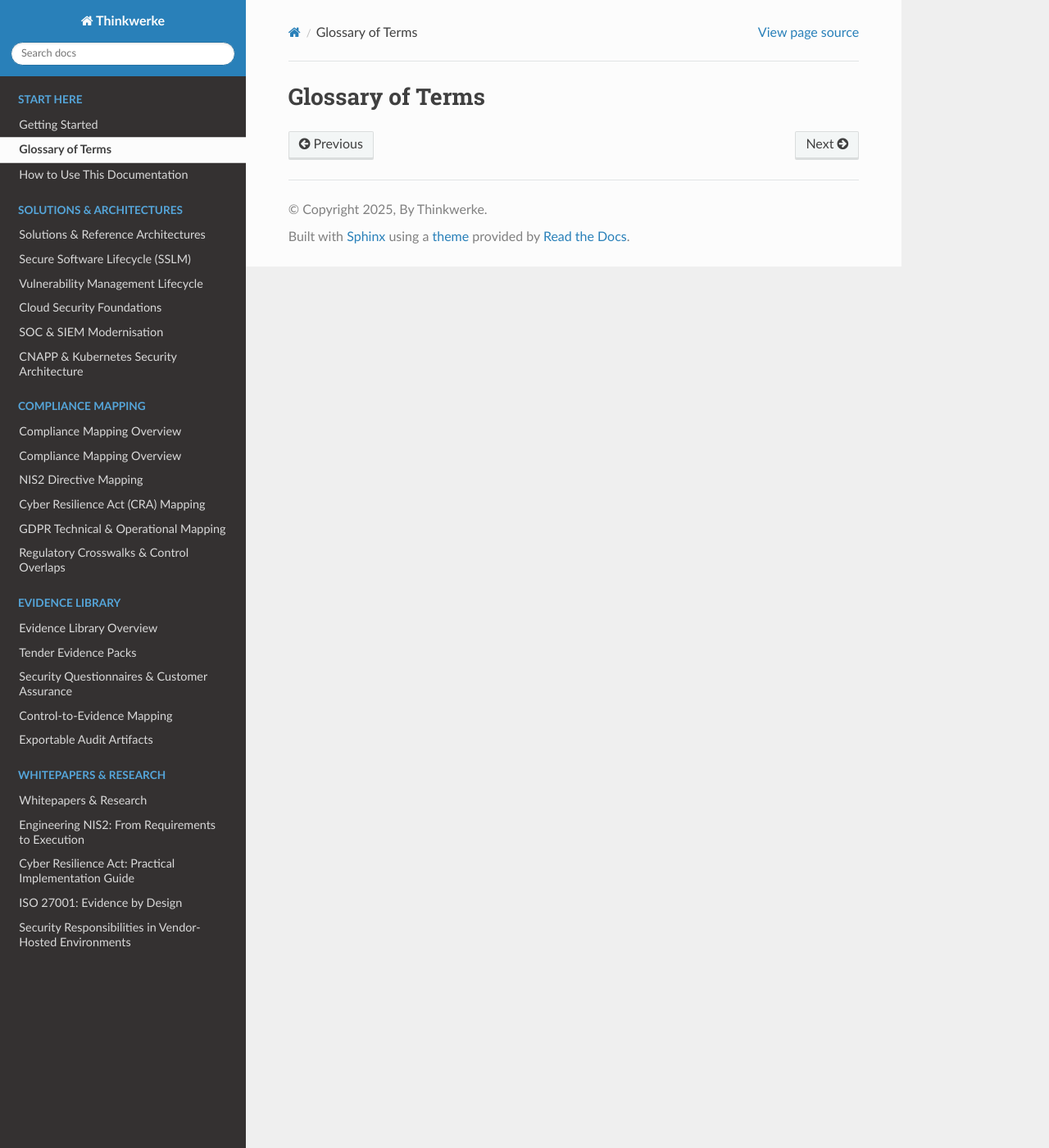
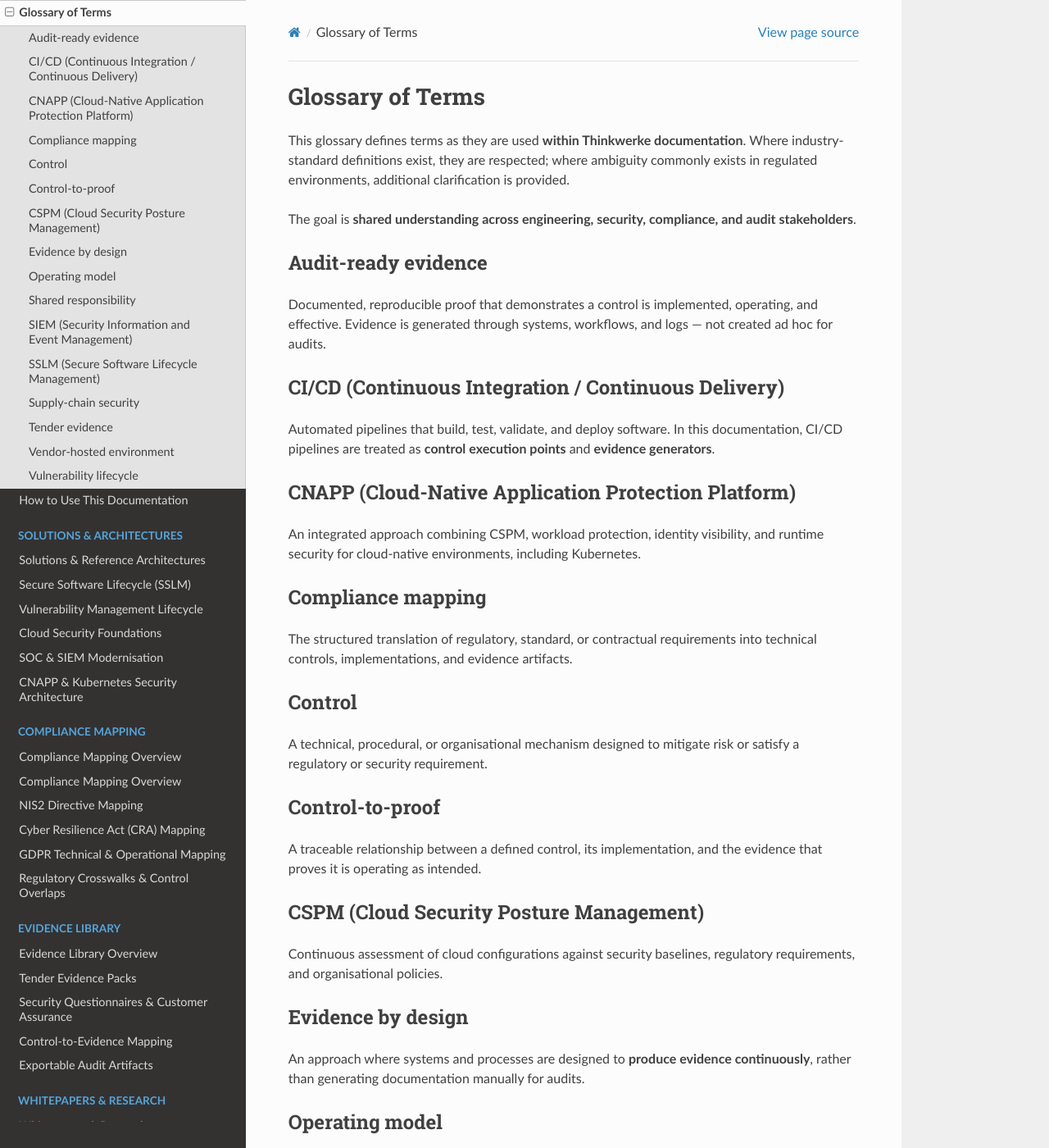
Before and after one commit to Mynkskhr/docs.thinkwerke, a Sphinx documentation site: the page built from docs/source/glossary.rst, in a window 1280 px wide and 1400 px high. Shown: the whole window at 82% size. Built offline with Sphinx 7.4.7 and the Read the Docs theme 3.1.0, drawn with Linux system fonts in a browser that asks for light colours; some of the changed text lies outside the part shown.

Commit message:
Update glossary.rst

```diff
--- a/docs/source/glossary.rst
+++ b/docs/source/glossary.rst
@@ -1,2 +1,108 @@
 Glossary of Terms
 =================
+
+This glossary defines terms as they are used **within Thinkwerke documentation**.
+Where industry-standard definitions exist, they are respected; where ambiguity
+commonly exists in regulated environments, additional clarification is provided.
+
+The goal is **shared understanding across engineering, security, compliance,
+and audit stakeholders**.
+
+
+Audit-ready evidence
+--------------------
+Documented, reproducible proof that demonstrates a control is implemented,
+operating, and effective. Evidence is generated through systems, workflows,
+and logs — not created ad hoc for audits.
+
+
+CI/CD (Continuous Integration / Continuous Delivery)
+----------------------------------------------------
+Automated pipelines that build, test, validate, and deploy software.
+In this documentation, CI/CD pipelines are treated as **control execution
+points** and **evidence generators**.
+
+
+CNAPP (Cloud-Native Application Protection Platform)
+----------------------------------------------------
+An integrated approach combining CSPM, workload protection, identity visibility,
+and runtime security for cloud-native environments, including Kubernetes.
+
+
+Compliance mapping
+------------------
+The structured translation of regulatory, standard, or contractual requirements
+into technical controls, implementations, and evidence artifacts.
+
+
+Control
+-------
+A technical, procedural, or organisational mechanism designed to mitigate
+risk or satisfy a regulatory or security requirement.
+
+
+Control-to-proof
+----------------
+A traceable relationship between a defined control, its implementation,
+and the evidence that proves it is operating as intended.
+
+
+CSPM (Cloud Security Posture Management)
+---------------------------------------
+Continuous assessment of cloud configurations against security baselines,
+regulatory requirements, and organisational policies.
+
+
+Evidence by design
+------------------
+An approach where systems and processes are designed to **produce evidence
+continuously**, rather than generating documentation manually for audits.
+
+
+Operating model
+---------------
+The defined ownership, workflows, escalation paths, and reporting structures
+that ensure security controls function consistently across teams and systems.
+
+
+Shared responsibility
+---------------------
+The division of security and compliance responsibilities between a cloud
+provider and the customer. This documentation focuses on **making customer
+responsibilities explicit and provable**.
+
+
+SIEM (Security Information and Event Management)
+------------------------------------------------
+A system for collecting, correlating, and analysing security-relevant logs and
+events to support detection, investigation, and compliance reporting.
+
+
+SSLM (Secure Software Lifecycle Management)
+-------------------------------------------
+An approach to embedding security controls across the full software lifecycle,
+including design, development, testing, deployment, and operation.
+
+
+Supply-chain security
+---------------------
+Controls and processes that manage risk introduced through third-party software,
+open-source dependencies, build systems, and delivery pipelines.
+
+
+Tender evidence
+---------------
+Pre-packaged, reusable evidence artifacts used to respond consistently and
+accurately to security and compliance sections of procurement processes.
+
+
+Vendor-hosted environment
+-------------------------
+Infrastructure or platforms operated by third-party providers (e.g. cloud or
+SaaS vendors) where the customer retains defined security responsibilities.
+
+
+Vulnerability lifecycle
+-----------------------
+The end-to-end process for identifying, prioritising, remediating, tracking,
+and evidencing vulnerabilities, including ownership and SLAs.
```
